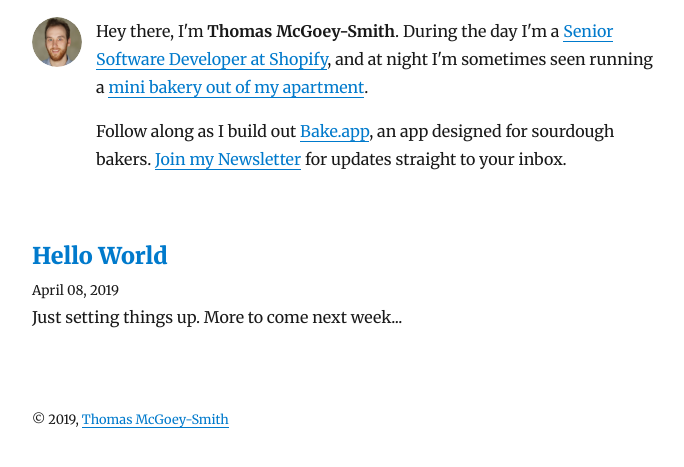
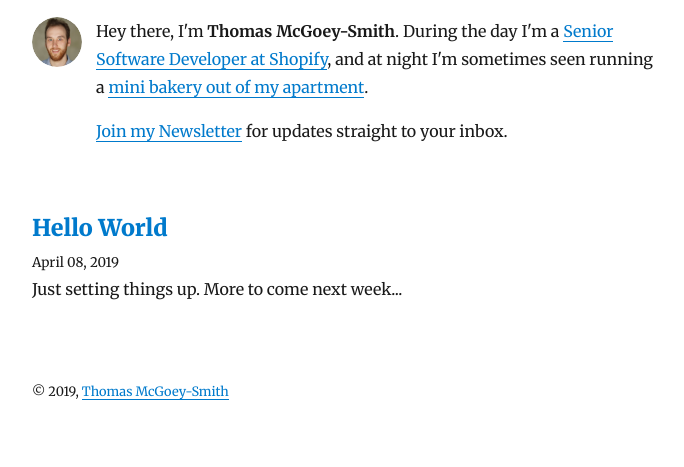
Before and after one commit to girasquid/sourdough.dev, a Gatsby site: page / in a window 1280 px wide. Shown: the part 137-604 px from the top of the page, without its empty margins (293-977 px from the left). Built offline with nearby package versions, Linux system fonts and the light colour scheme; Gatsby itself is replaced by a stand-in of ours; some packages are replaced by stand-ins of ours.

Commit message:
drop bake

```diff
--- a/src/components/bio.js
+++ b/src/components/bio.js
@@ -54,7 +54,6 @@ function Bio() {
                 width: `100%`,
                 marginBottom: `0`,
               }}>
-                Follow along as I build out <a href="https://bake.app">Bake.app</a>, an app designed for sourdough bakers.
                 {` `}
                 <a href="https://tinyletter.com/SourdoughDev">Join my Newsletter</a> for updates straight to your inbox.
                 {` `}
```
